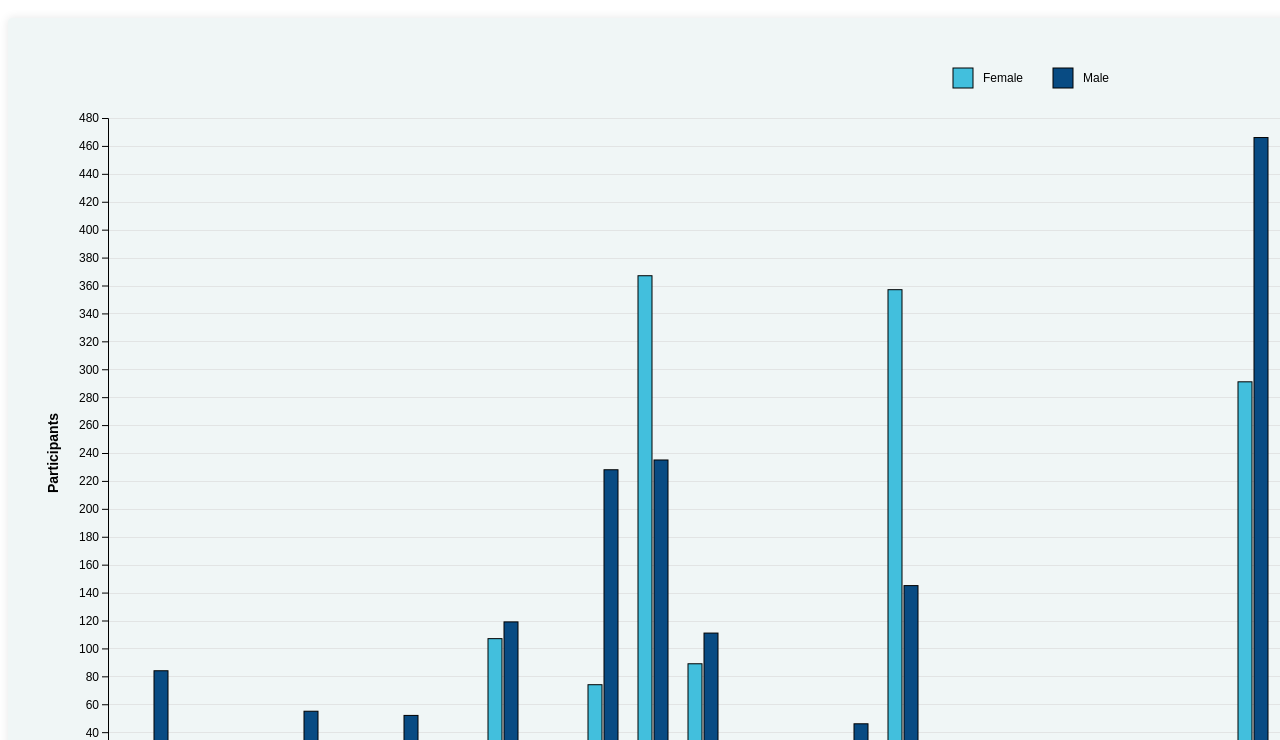
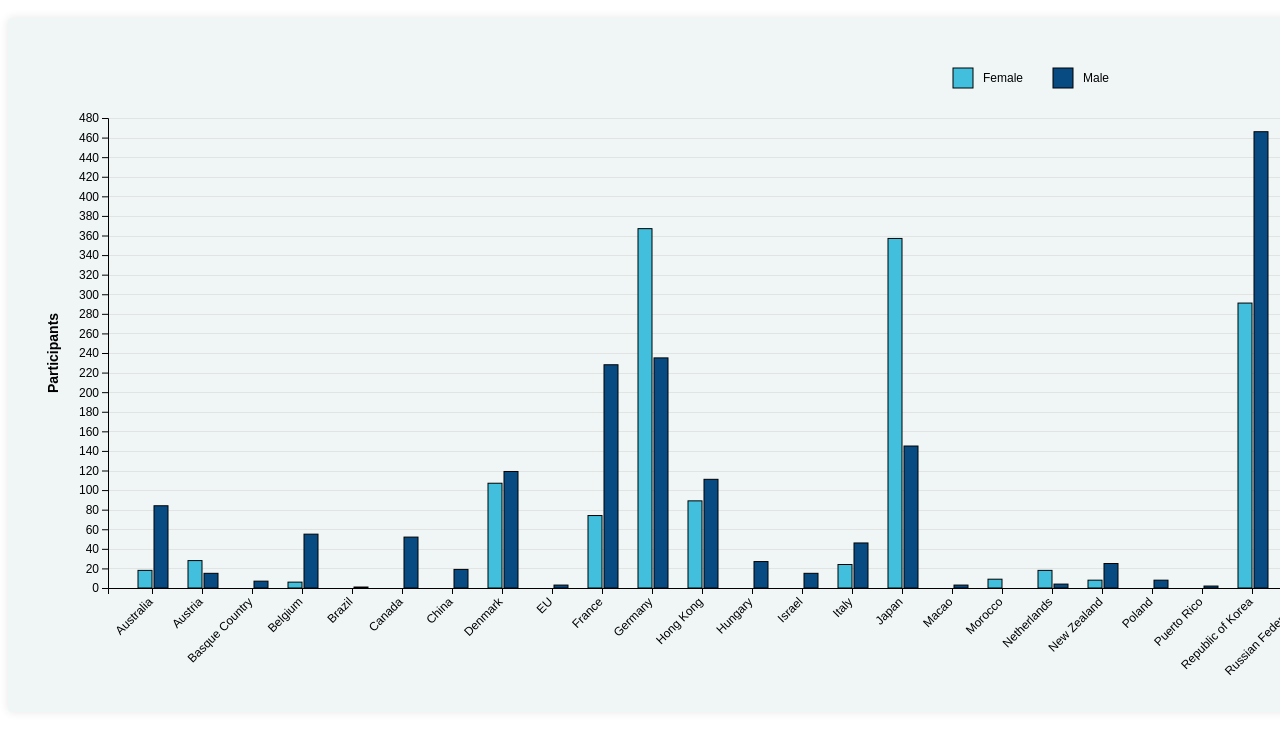
Before and after one commit to yogeswari05/dv_project_1, a plain HTML site: page index3.html in a window 1280 px wide. Shown: the part 60-800 px from the top of the page. Drawn offline with nearby package versions, Linux system fonts and the light colour scheme.

Commit message:
Update index3.html

```diff
--- a/index3.html
+++ b/index3.html
@@ -60,7 +60,7 @@
     <script>
         const margin = {top: 80, right: 130, bottom: 100, left: 80};
         const width = 2000 - margin.left - margin.right;
-        const height = 850 - margin.top - margin.bottom;
+        const height = 650 - margin.top - margin.bottom;
 
         const svg = d3.select(".chart-container")
             .append("svg")
```
